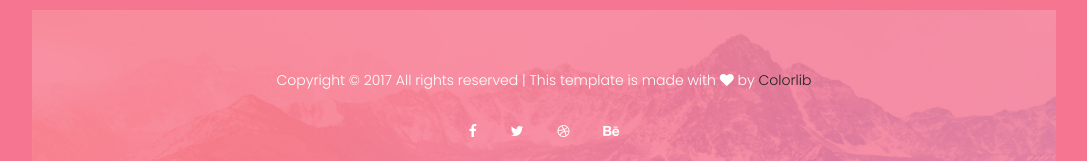
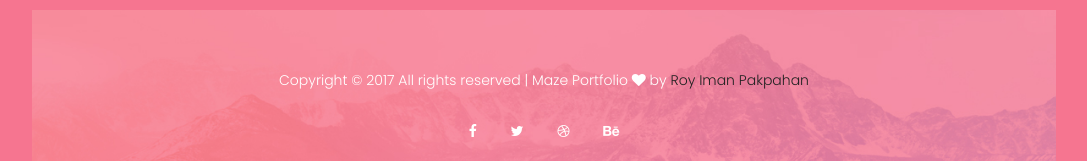
Before and after one commit to royiman241290/MyPortfolio1, a plain HTML site: page index.html in a window 1280 px wide. Shown: the part 3408-3569 px from the top of the page, without its empty margins (96-1183 px from the left). Drawn offline with nearby package versions, Linux system fonts and the light colour scheme.

Commit message:
Update index.html

```diff
--- a/index.html
+++ b/index.html
@@ -295,7 +295,7 @@
 			<footer class="footer-area relative pt-60 pb-60">
 				<div class="container">
 					<div class="footer-content d-flex flex-column align-items-center">
-						<div class="text-center copy-right-text">Copyright &copy; 2017 All rights reserved   |   This template is made with <i class="fa fa-heart"></i> by <a href="https://colorlib.com">Colorlib</a></div>
+						<div class="text-center copy-right-text">Copyright &copy; 2017 All rights reserved   |   Maze Portfolio  <i class="fa fa-heart"></i> by <a href="">Roy Iman Pakpahan</a></div>
 						<div class="footer-social">
 							<a href="#"><i class="fa fa-facebook"></i></a>
 							<a href="#"><i class="fa fa-twitter"></i></a>
```
